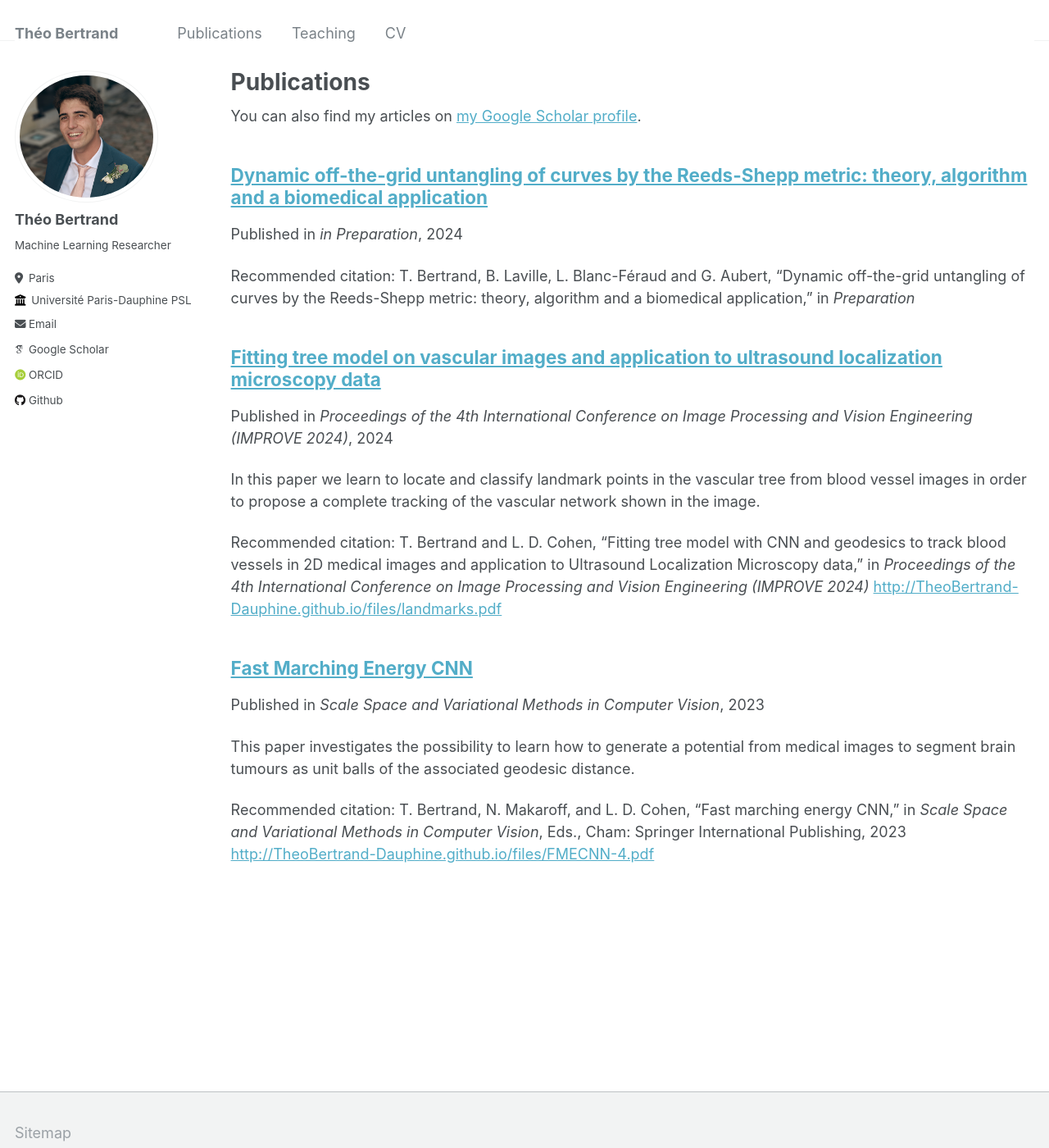
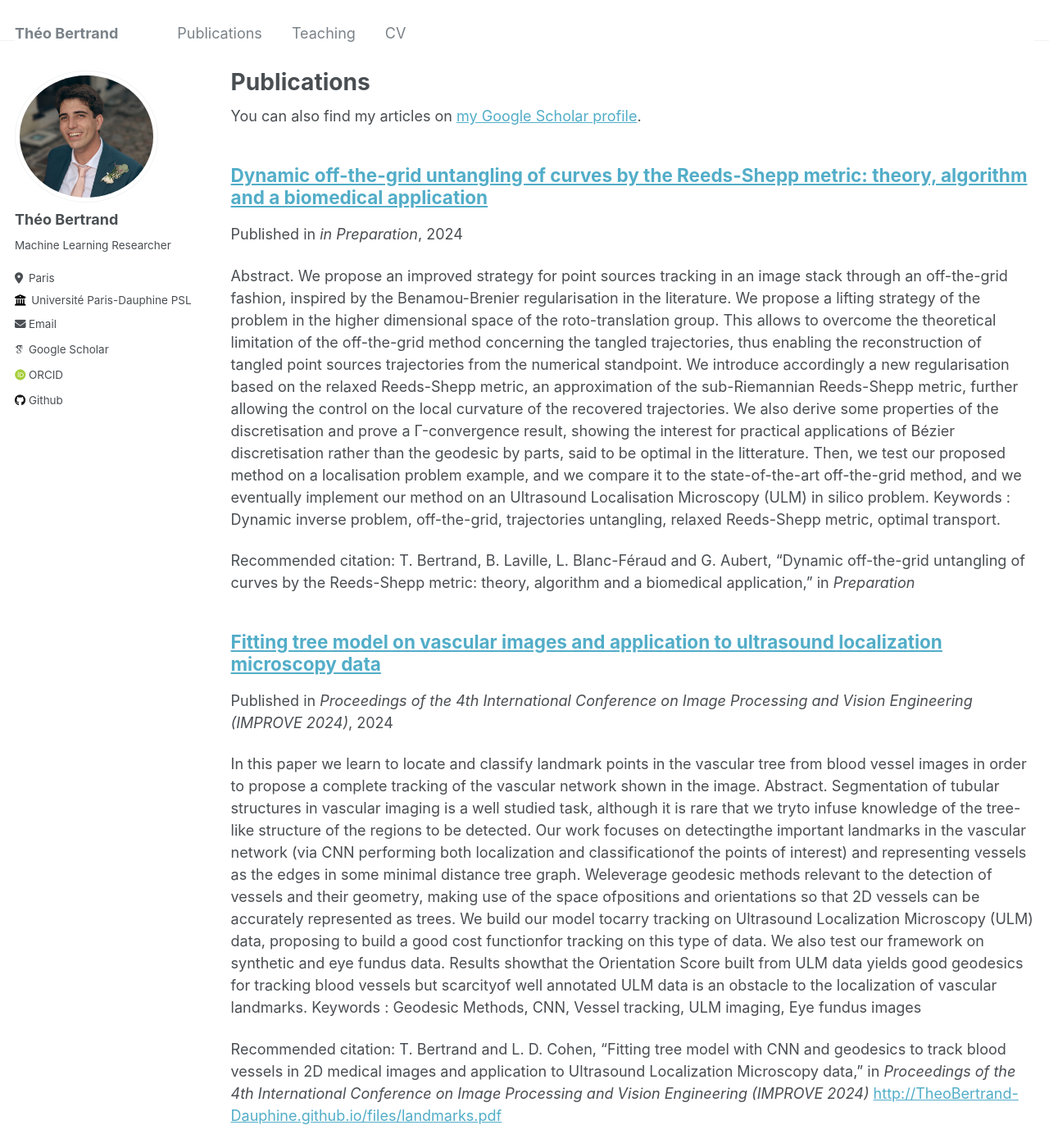
Before and after one commit to TheoBertrand-Dauphine/TheoBertrand-Dauphine.github.io, a Jekyll site: the page built from _pages/publications.md, in a window 1280 px wide and 1400 px high. Shown: the whole window at 82% size. Built offline with Jekyll 4.4.1, drawn with Linux system fonts in a browser that asks for light colours; some web fonts are replaced; some of the changed text lies outside the part shown.

Commit message:
Move description of papers

```diff
--- a/_publications/OTG.md
+++ b/_publications/OTG.md
@@ -3,7 +3,24 @@ title: "Dynamic off-the-grid untangling of curves by the Reeds-Shepp
 metric: theory, algorithm and a biomedical application"
 collection: publications
 permalink: /publication/FMECNN
-excerpt: ''
+excerpt: '
+
+Abstract. We propose an improved strategy for point sources tracking in an image stack through
+an off-the-grid fashion, inspired by the Benamou-Brenier regularisation in the literature. We
+propose a lifting strategy of the problem in the higher dimensional space of the roto-translation
+group. This allows to overcome the theoretical limitation of the off-the-grid method concerning
+the tangled trajectories, thus enabling the reconstruction of tangled point sources trajectories
+from the numerical standpoint. We introduce accordingly a new regularisation based on the
+relaxed Reeds-Shepp metric, an approximation of the sub-Riemannian Reeds-Shepp metric,
+further allowing the control on the local curvature of the recovered trajectories. We also derive
+some properties of the discretisation and prove a Γ-convergence result, showing the interest for
+practical applications of Bézier discretisation rather than the geodesic by parts, said to be optimal
+in the litterature. Then, we test our proposed method on a localisation problem example, and we
+compare it to the state-of-the-art off-the-grid method, and we eventually implement our method
+on an Ultrasound Localisation Microscopy (ULM) in silico problem.
+
+Keywords : Dynamic inverse problem, off-the-grid, trajectories untangling, relaxed Reeds-Shepp
+metric, optimal transport.'
 date: 2024-06-01
 venue: 'in Preparation'
 paperurl: # 'http://TheoBertrand-Dauphine.github.io/files/landmarks.pdf'
```
Also changed, not shown: _publications/FMECNN.md (+17 -1 lines), _publications/landmarks.md (+5 -1 lines).
